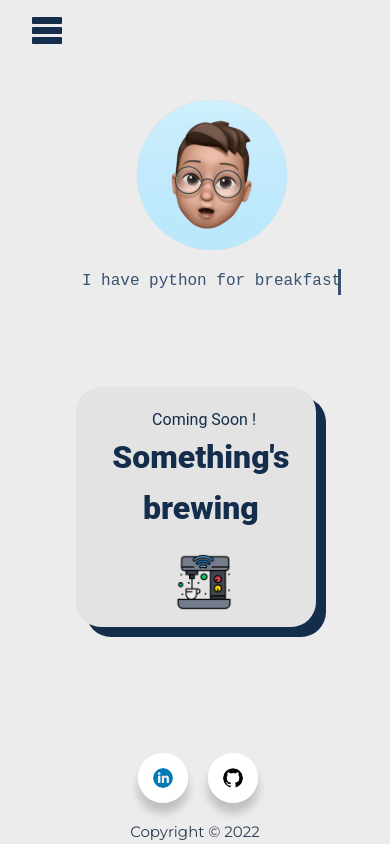
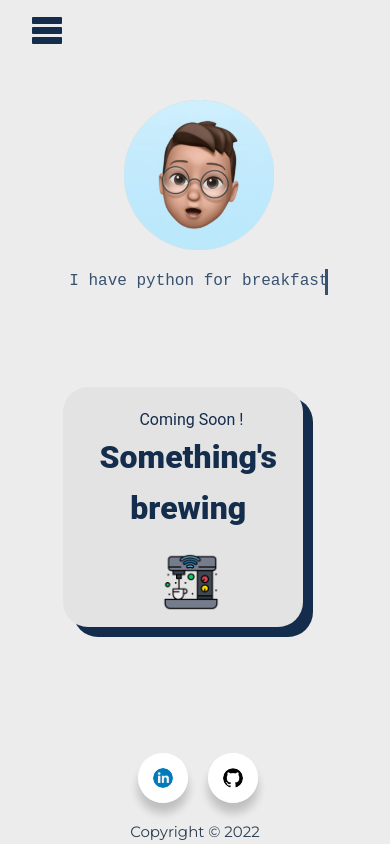
Before and after one commit to MuhdMujibRahman/Portfolio, a Vue app: page / in a window 390 px wide. Built offline with nearby package versions, Linux system fonts and the light colour scheme.

Commit message:
update left

```diff
--- a/src/components/HomeMobile.vue
+++ b/src/components/HomeMobile.vue
@@ -249,7 +249,7 @@ export default {
       width: fit-content;
       height: 20rem;
       border-left-width: 100rem;
-      left:-57vh;
+      left:-58.5vh;
       gap: 20px;
 
 
```
